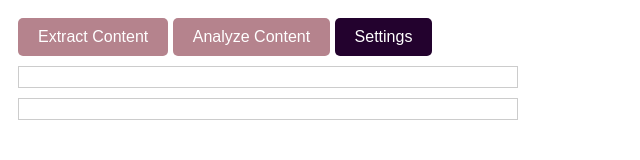
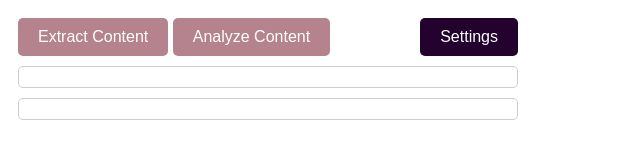
Before and after one commit to pearcebasmanm/ConUHacks-IX, a website built with webpack: page src/popup.html in a window 1280 px wide. Shown: the whole page, without its empty margins (0-640 px from the left). Built offline with nearby package versions, Linux system fonts and the light colour scheme; no server answers.

Commit message:
more styling

```diff
--- a/src/popup.css
+++ b/src/popup.css
@@ -3,22 +3,3 @@ body {
     padding: 10px;
     font-family: Arial, sans-serif;
 }
-#content,
-#analysis {
-    max-height: 200px;
-    overflow-y: auto;
-    border: 1px solid #ccc;
-    padding: 10px;
-    margin-top: 10px;
-}
-.error {
-    color: red;
-    margin-top: 5px;
-}
-
-#settingsBtn {
-    background-color: var(--ft-accent-color);
-}
-#settingsBtn:hover {
-    background-color: black;
-}
--- a/src/popup.html
+++ b/src/popup.html
@@ -11,8 +11,8 @@
             <button id="settingsBtn" class="ft-button">Settings</button>
         </div>
         <div id="wordCount"></div>
-        <div class="container" id="content"></div>
-        <div class="container" id="analysis"></div>
+        <div id="ft-content-summary" class="ft-container"></div>
+        <div id="ft-ai-analysis" class="ft-container"></div>
         <script src="popup.js"></script>
     </body>
 </html>
--- a/src/popup.js
+++ b/src/popup.js
@@ -3,7 +3,7 @@ import { analyzePage, getJinaReaderContent } from "./analyze";
 document.addEventListener("DOMContentLoaded", () => {
   const extractBtn = document.getElementById("extractBtn");
   const analyzeBtn = document.getElementById("analyzeBtn");
-  const settingsBtn = document.getElementById("settings");
+  const settingsBtn = document.getElementById("settingsBtn");
   const contentDiv = document.getElementById("content");
   const analysisDiv = document.getElementById("analysis");
   const wordCountDiv = document.getElementById("wordCount");
--- a/src/styles.css
+++ b/src/styles.css
@@ -42,3 +42,24 @@ textarea:focus,
     outline: none;
     border-color: var(--ft-accent-color);
 }
+
+#ft-content-summary,
+#ft-ai-analysis {
+    max-height: 200px;
+    overflow-y: auto;
+    border: 1px solid #ccc;
+    padding: 10px;
+    margin-top: 10px;
+}
+.ft-error {
+    color: red;
+    margin-top: 5px;
+}
+
+#settingsBtn {
+    float: right;
+    background-color: var(--ft-accent-color);
+}
+#settingsBtn:hover {
+    background-color: black;
+}
```
